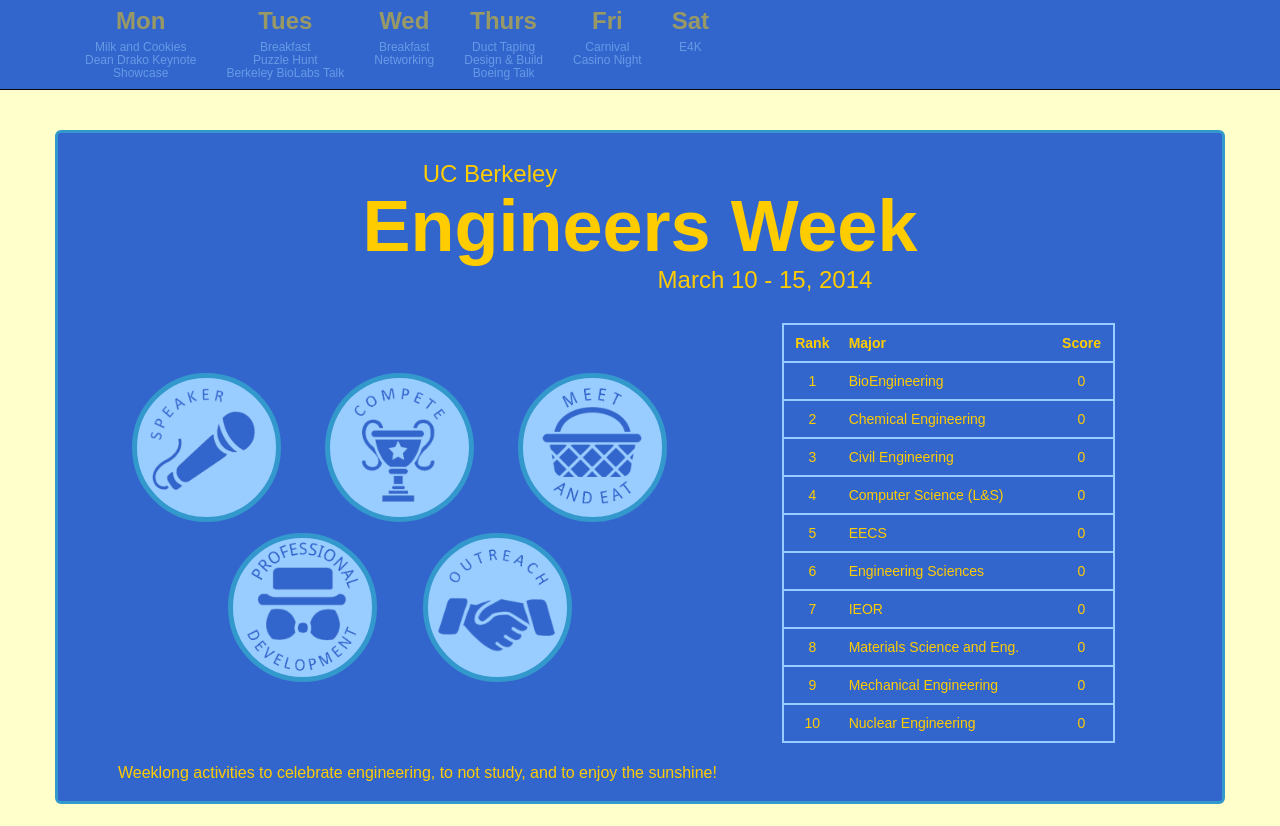
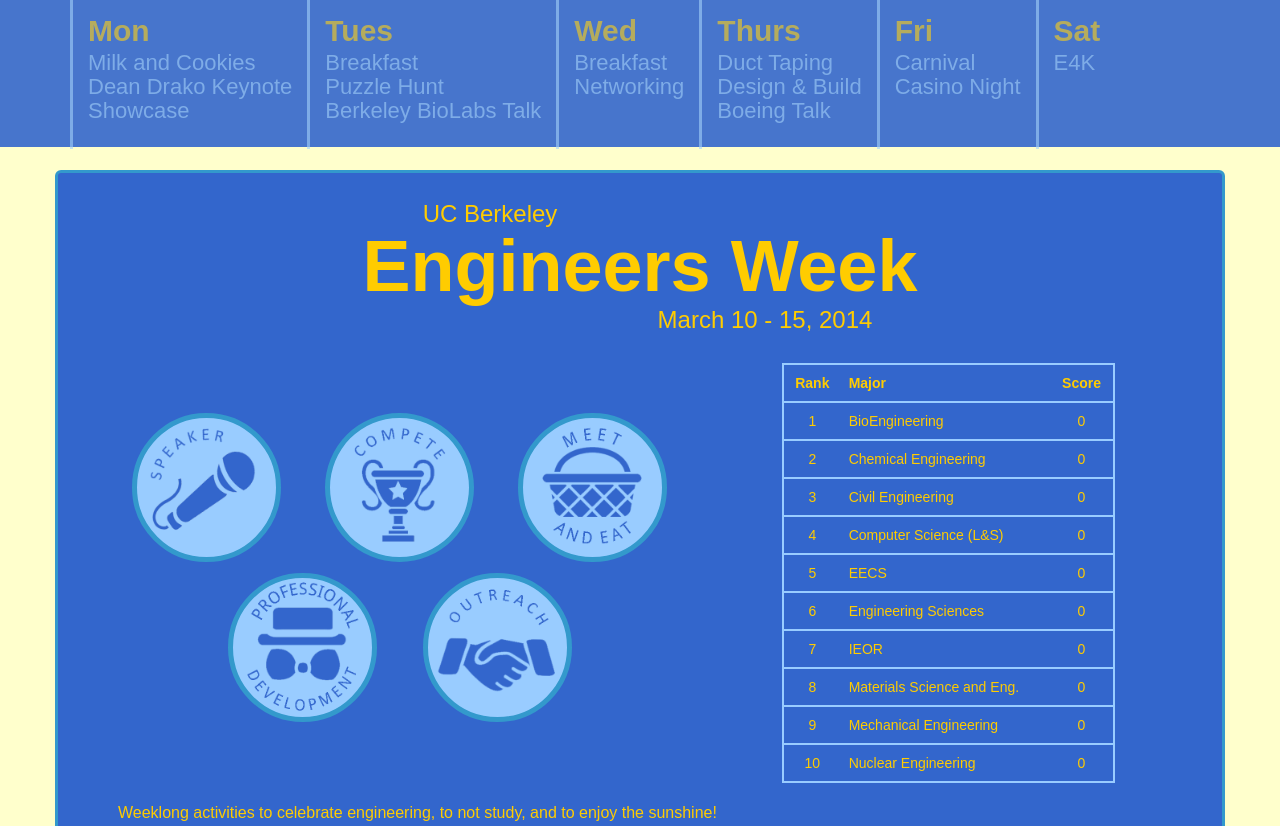
Before and after one commit to andreaowu/E_WeekMobile, a plain HTML site: page index.html in a window 1280 px wide. Shown: the top 826 px of the page. Drawn offline with nearby package versions, Linux system fonts and the light colour scheme; some packages are replaced by stand-ins of ours.

Commit message:
calendar design change

```diff
--- a/css/style.css
+++ b/css/style.css
@@ -10,20 +10,33 @@ h5 {
     line-height: 20px;
 }
 
+h6 {
+    font-size: 22px;
+    font-weight: normal;
+    text-align: left;
+}
+
 .navbar-inverse {
     background-color: #3366CC;
-    height: 90px;
+    height: 147px;
+    border: none;
+    opacity: 0.9;
 }
 
 .navbar-inverse .navbar-nav > li > a {
-    opacity: 0.5;
+    opacity: 0.6;
     font-size: 24px;
     margin-top: -4px;
+    border-left: 3px solid #99CCFF;
+    line-height: 20px;
 }
 
 .navbar-inverse .navbar-nav > li > a > .row-fluid {
-    text-align: center;
+    text-align: left;
     color: #FFCC00;
+    margin-top: 10px;
+    font-size: 30px;
+    font-weight: bold;
 }
 .navbar-inverse .navbar-nav > li > a > .row-fluid > .visible-md > h6 {
     color: #99CCFF;
@@ -46,6 +59,7 @@ h5 {
     background-color: #3366CC;
     color: #FFCC00;
     border: 3px solid #3399CC;
+    margin-top: 40px;
 }
 
 .jumbotron > h1 {
--- a/index.html
+++ b/index.html
@@ -65,7 +65,8 @@
             </strong>
             <div class="span6 visible-md visible-lg">
                 <h6>Breakfast<br/>
-                    Networking</h6>
+                    Networking<br>
+		    <br></h6>
                 </div>
             </div>
         </a>
@@ -92,7 +93,7 @@
         </strong>
         <div class="span6 visible-md visible-lg">
             <h6>Carnival<br/>
-                Casino Night</h6>
+                Casino Night<br><br></h6>
             </div>
         </div>
     </a>
@@ -104,18 +105,14 @@
             Sat
         </strong>
         <div class="span6 visible-md visible-lg">
-            <h6>E4K</h6>
+            <h6>E4K<br><br>
+                    <br></h6>
         </div>
     </div>
   </a>
   </li>
   </ul>
 
-  <!-- Social Buttons -->
-  <div style="margin-top:15px" class="row">
-    <div class="col-md-2 hidden-xs pull-right">
-      <div class="fb-share-button" data-href="https://www.facebook.com/events/1468092746735629" data-type="button_count"></div>
-  </div>
   </div>
   </div><!--/.nav-collapse -->
   </div>
```
